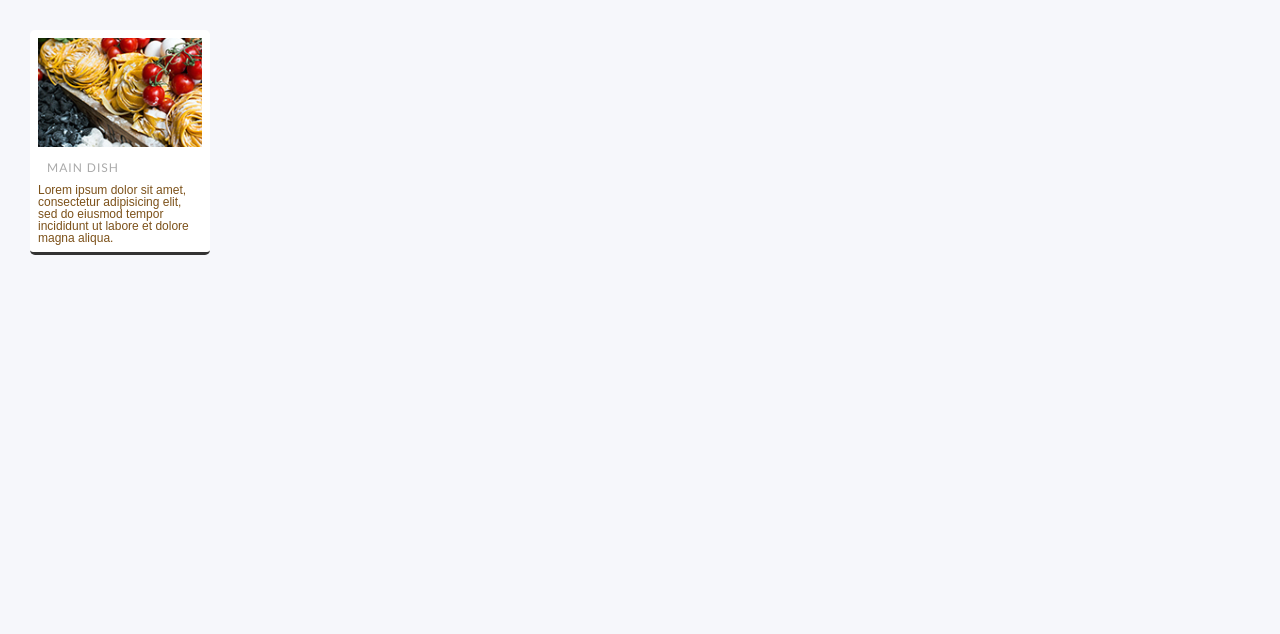
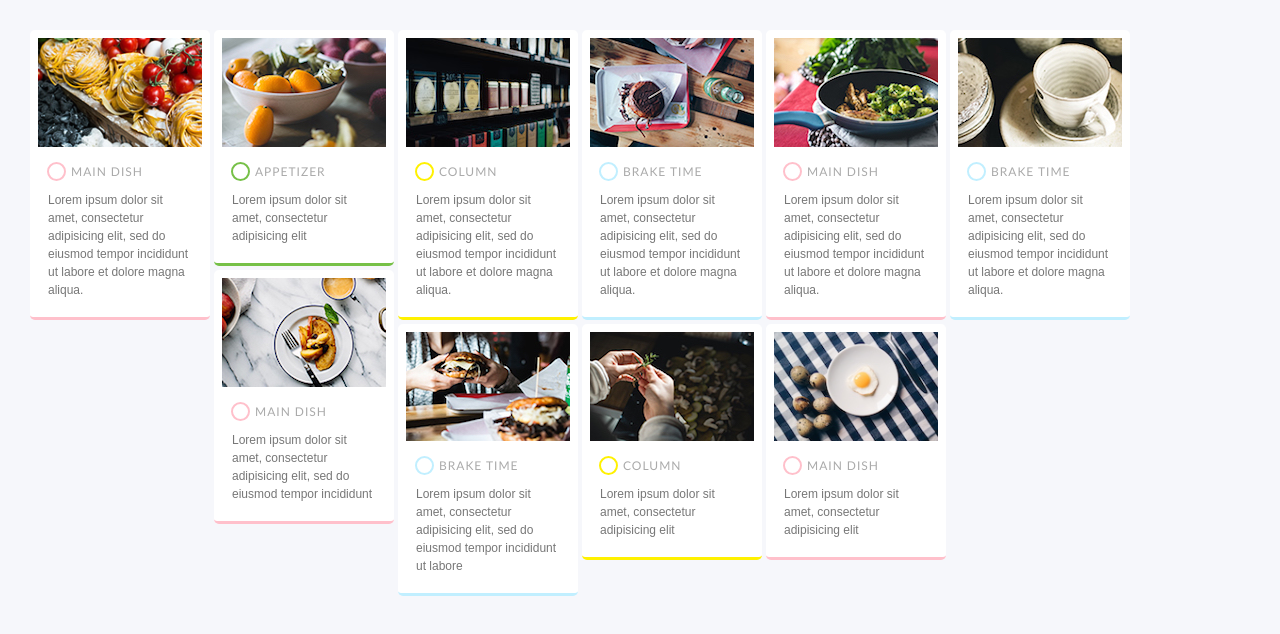
Before and after one commit to sentaro22/190525_modernCoding-2, a plain HTML site: page index.html in a window 1280 px wide. Drawn offline with nearby package versions, Linux system fonts and the light colour scheme.

Commit message:
chapter-09 まで制作完了

```diff
--- a/css/style.css
+++ b/css/style.css
@@ -36,3 +36,45 @@ a:link, a:visited, a:hover, a:active {
   letter-spacing: 1px;
   font-family: "Trebuchet MS", "Hiragino kaku Gothic ProN", "Meiryo", "sans-serif";
 }
+.item .category::before {
+  content: "";
+  display: inline-block;
+  width: 19px;
+  height: 19px;
+  margin-right: 5px;
+  border: 2px solid;
+  border-radius: 50%;
+  vertical-align: -5px;
+}
+.item .description {
+  margin: 10px;
+  line-height: 1.5;
+}
+.item > a {
+  margin: -8px -8px -11px;
+  padding: 8px 8px 11px;
+  display: block;
+  border-radius: inherit;
+  color: #777;
+  transition: all 0.3s;
+}
+.item > a:hover {
+  box-shadow: 0 0 6px -1px rgba(0, 0, 0, 0.3);
+  opacity: 0.8;
+}
+.item-maindish,
+.item-maindish .category::before {
+  border-color: #ffc0cb;
+}
+.item-appetizer,
+.item-appetizer .category::before {
+  border-color: #76c047;
+}
+.item-column,
+.item-column .category::before {
+  border-color: #fff100;
+}
+.item-breaktime,
+.item-breaktime .category::before {
+  border-color: #c1efff;
+}
--- a/index.html
+++ b/index.html
@@ -8,13 +8,83 @@
 </head>
 
 <body>
-  <section class="item">
+  <section class="item item-maindish">
     <a href="#">
       <img class="image" src="images/image_S_1.jpg" alt="メインディッシュ">
       <div class="category">MAIN DISH</div>
       <p class="description">Lorem ipsum dolor sit amet, consectetur adipisicing elit, sed do eiusmod tempor incididunt ut labore et dolore magna aliqua.</p>
     </a>
   </section>
-
+  <section class="item item-appetizer">
+    <a href="#">
+      <img class="image" src="images/image_S_2.jpg" alt="前菜">
+      <div class="category">APPETIZER</div>
+      <p class="description">Lorem ipsum dolor sit amet, consectetur adipisicing elit</p>
+    </a>
+  </section>
+  <section class="item item-column">
+    <a href="#">
+      <img class="image" src="images/image_S_3.jpg" alt="コラム">
+      <div class="category">COLUMN</div>
+      <p class="description">Lorem ipsum dolor sit amet, consectetur adipisicing elit, sed do eiusmod tempor incididunt ut labore et dolore magna aliqua.</p>
+    </a>
+  </section>
+  <section class="item item-breaktime">
+    <a href="#">
+      <img class="image" src="images/image_S_4.jpg" alt="おやつの時間">
+      <div class="category">BRAKE TIME</div>
+      <p class="description">Lorem ipsum dolor sit amet, consectetur adipisicing elit, sed do eiusmod tempor incididunt ut labore et dolore magna aliqua.</p>
+    </a>
+  </section>
+  <section class="item item-maindish">
+    <a href="#">
+      <img class="image" src="images/image_S_5.jpg" alt="メインディッシュ">
+      <div class="category">MAIN DISH</div>
+      <p class="description">Lorem ipsum dolor sit amet, consectetur adipisicing elit, sed do eiusmod tempor incididunt ut labore et dolore magna aliqua.</p>
+    </a>
+  </section>
+  <section class="item item-breaktime">
+    <a href="#">
+      <img class="image" src="images/image_S_6.jpg" alt="おやつの時間">
+      <div class="category">BRAKE TIME</div>
+      <p class="description">Lorem ipsum dolor sit amet, consectetur adipisicing elit, sed do eiusmod tempor incididunt ut labore et dolore magna aliqua.</p>
+    </a>
+  </section>
+  <section class="item item-maindish">
+    <a href="#">
+      <img class="image" src="images/image_S_7.jpg" alt="メインディッシュ">
+      <div class="category">MAIN DISH</div>
+      <p class="description">Lorem ipsum dolor sit amet, consectetur adipisicing elit, sed do eiusmod tempor incididunt</p>
+    </a>
+  </section>
+  <section class="item item-breaktime">
+    <a href="#">
+      <img class="image" src="images/image_S_8.jpg" alt="おやつの時間">
+      <div class="category">BRAKE TIME</div>
+      <p class="description">Lorem ipsum dolor sit amet, consectetur adipisicing elit, sed do eiusmod tempor incididunt ut labore</p>
+    </a>
+  </section>
+  <section class="item item-column">
+    <a href="#">
+      <img class="image" src="images/image_S_9.jpg" alt="コラム">
+      <div class="category">COLUMN</div>
+      <p class="description">Lorem ipsum dolor sit amet, consectetur adipisicing elit</p>
+    </a>
+  </section>
+  <section class="item item-maindish">
+    <a href="#">
+      <img class="image" src="images/image_S_10.jpg" alt="メインディッシュ">
+      <div class="category">MAIN DISH</div>
+      <p class="description">Lorem ipsum dolor sit amet, consectetur adipisicing elit</p>
+    </a>
+  </section>
+  <script src="http://cdnjs.cloudflare.com/ajax/libs/masonry/3.3.0/masonry.pkgd.js"></script>
+  <script>
+    new Masonry('body', {
+      itemSelector: '.item',
+      columnWidth: 180,
+      gutter: 4
+    });
+  </script>
 </body>
 </html>
```
